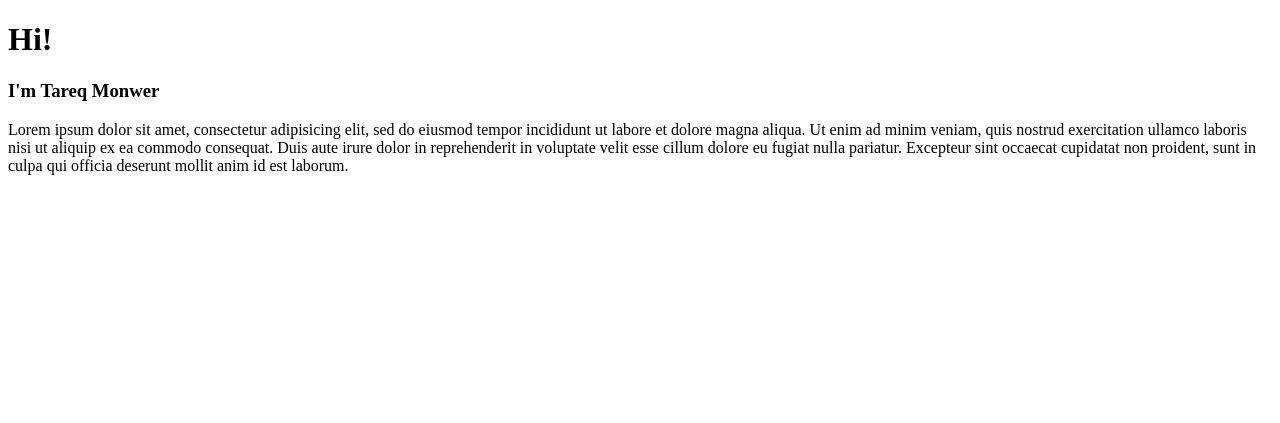
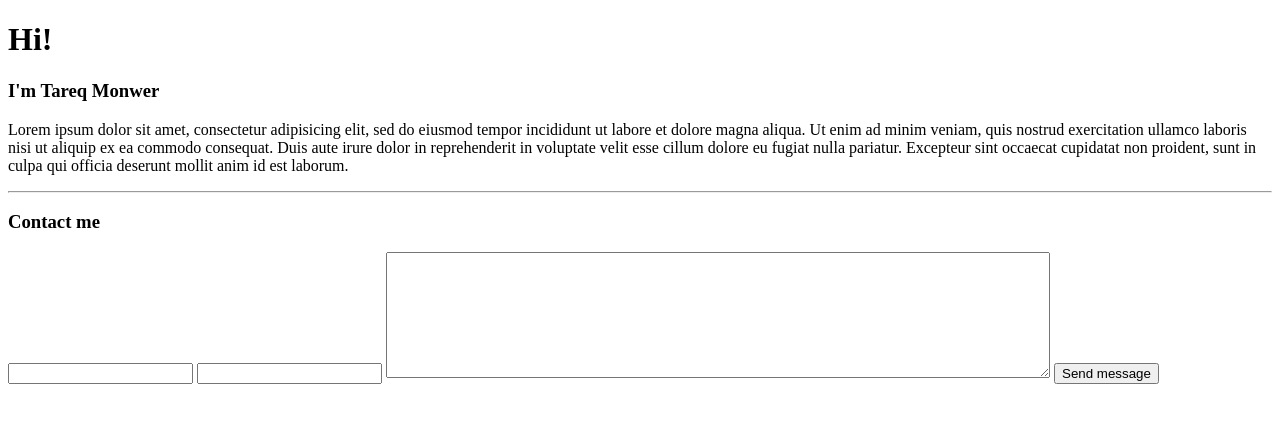
Before and after one commit to TareqMonwer/CS50-Python-JS, a Flask app: page /me in a window 1280 px wide. Shown: the part 26-449 px from the top of the page. Run offline with Flask 2, Linux system fonts and the light colour scheme.

Commit message:
form and request methods

```diff
--- a/app.py
+++ b/app.py
@@ -1,4 +1,4 @@
-from flask import Flask, render_template
+from flask import Flask, render_template, request
 
 app = Flask(__name__)
 
@@ -9,15 +9,24 @@ def index():
     return render_template('index.html',
         recent_post=recent_post, categories=categories)
 
-@app.route('/me')
+
+@app.route('/me', methods=['GET','POST'])
 def about():
+    # Form data
+    if request.method == 'POST':
+        name = request.form.get('name')
+        mail = request.form.get('email')
+        text = request.form.get('message')
+        return f'{name} {mail} {text}'
     categories = ['Learning English', 'Python', 'Django']
     return render_template('me.html', categories=categories)
+
 
 @app.route('/blog')
 def blog():
     return "My personal blog"
 
+
 @app.route('/blog/<int:id>')
 def article(id):
     return f"Post {id}"
--- a/templates/me.html
+++ b/templates/me.html
@@ -6,4 +6,13 @@
 <p>
   Lorem ipsum dolor sit amet, consectetur adipisicing elit, sed do eiusmod tempor incididunt ut labore et dolore magna aliqua. Ut enim ad minim veniam, quis nostrud exercitation ullamco laboris nisi ut aliquip ex ea commodo consequat. Duis aute irure dolor in reprehenderit in voluptate velit esse cillum dolore eu fugiat nulla pariatur. Excepteur sint occaecat cupidatat non proident, sunt in culpa qui officia deserunt mollit anim id est laborum.
 </p>
+
+<hr>
+<h3>Contact me</h3>
+<form class="contact-form" action="{{url_for('about')}}" method="post">
+  <input type="text" name="name" value="">
+  <input type="email" name="email" value="">
+  <textarea name="message" rows="8" cols="80"></textarea>
+  <input type="submit" value="Send message">
+</form>
 {% endblock %}
```
